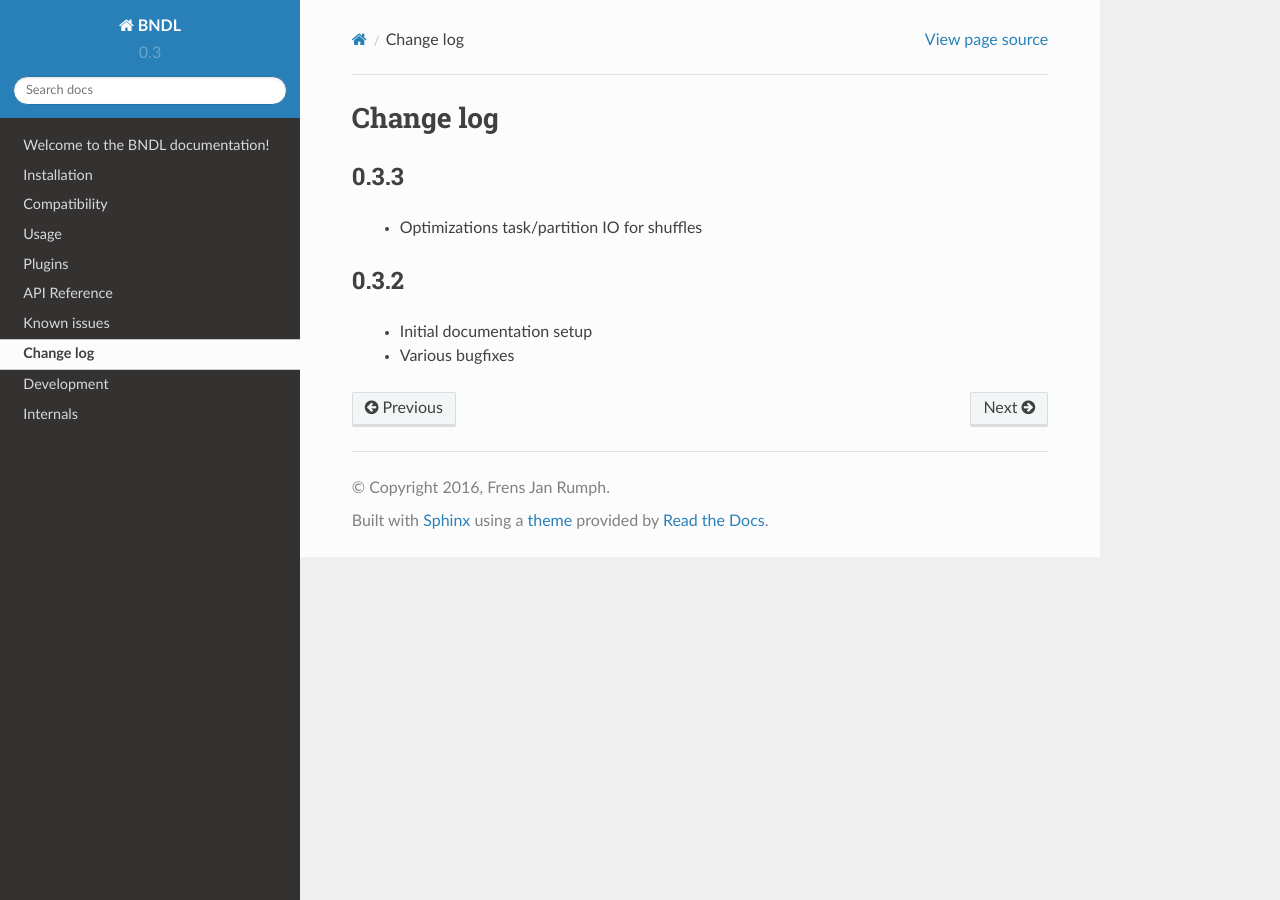
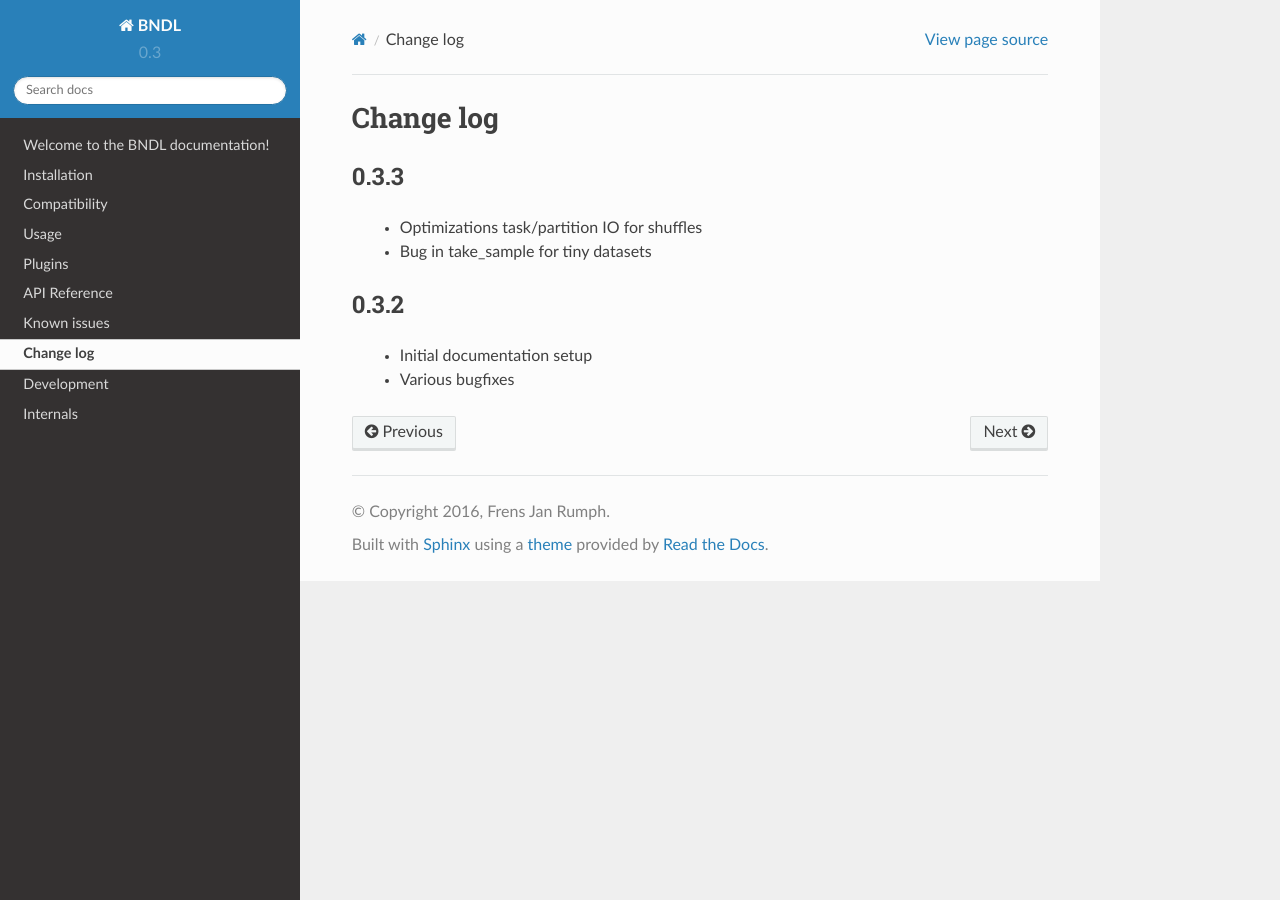
Before and after one commit to bndl/bndl, a Sphinx documentation site: the page built from docs/changelog.rst, in a window 1280 px wide. Built offline with Sphinx 7.4.7 and the Read the Docs theme 2.0.0, drawn with Linux system fonts in a browser that asks for light colours; pages that are not in the unit, such as notebooks, are missing from menus.

Commit message:
update log

```diff
--- a/docs/changelog.rst
+++ b/docs/changelog.rst
@@ -4,6 +4,7 @@ Change log
 0.3.3
 -----
  * Optimizations task/partition IO for shuffles
+ * Bug in take_sample for tiny datasets
 
 0.3.2
 -----
```
